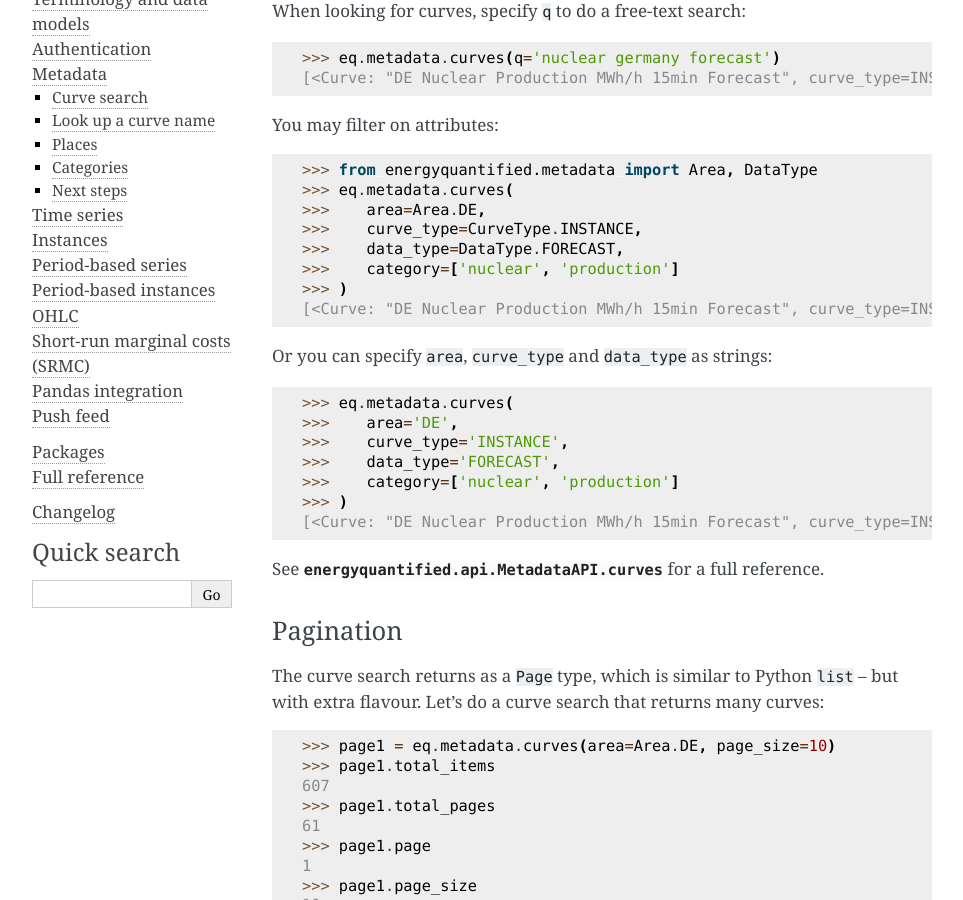
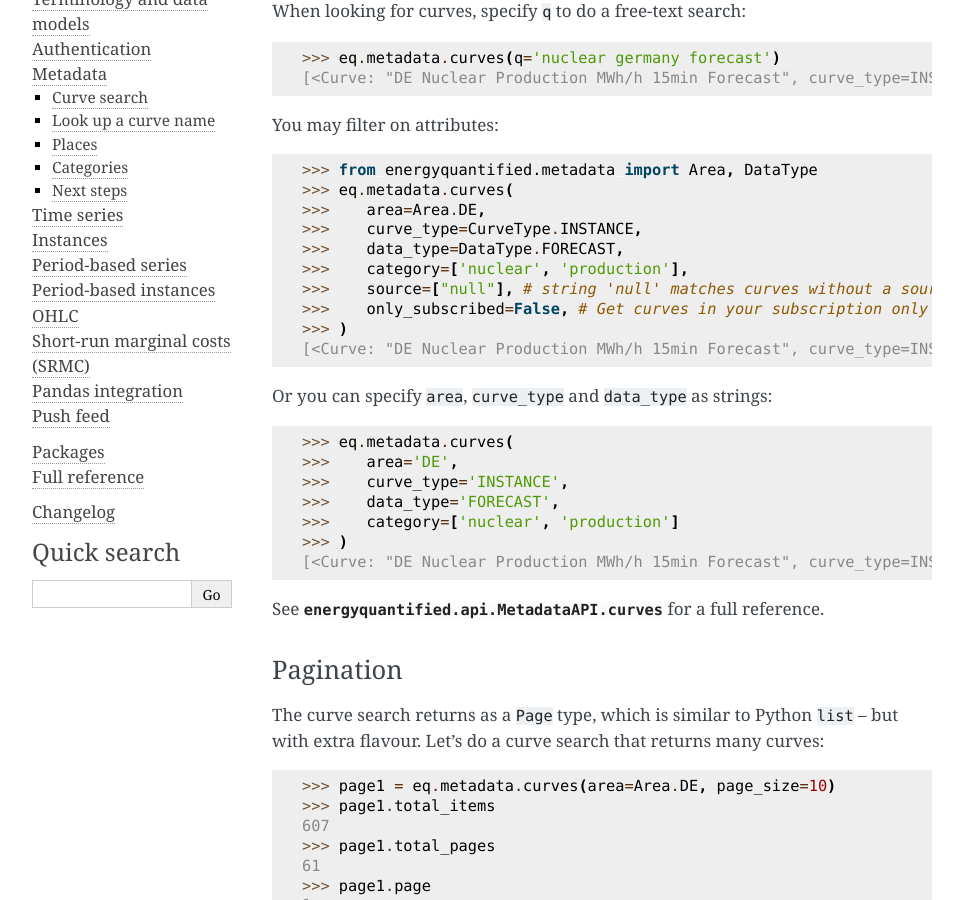
Before and after one commit to energyquantified/eq-python-client, a Sphinx documentation site: the page built from docs/userguide/metadata.rst, in a window 1280 px wide and 900 px high, scrolled down 525 px. Shown: the whole window, without its empty margins (148-1111 px from the left). Built offline with Sphinx 7.4.7, drawn with Linux system fonts in a browser that asks for light colours.

Commit message:
Update curves search docs #126

```diff
--- a/docs/userguide/metadata.rst
+++ b/docs/userguide/metadata.rst
@@ -35,7 +35,9 @@ You may filter on attributes:
    >>>    area=Area.DE,
    >>>    curve_type=CurveType.INSTANCE,
    >>>    data_type=DataType.FORECAST,
-   >>>    category=['nuclear', 'production']
+   >>>    category=['nuclear', 'production'],
+   >>>    source=["null"], # string 'null' matches curves without a source
+   >>>    only_subscribed=False, # Get curves in your subscription only
    >>> )
    [<Curve: "DE Nuclear Production MWh/h 15min Forecast", curve_type=INSTANCE, subscription=FREEMIUM>]
 
```
